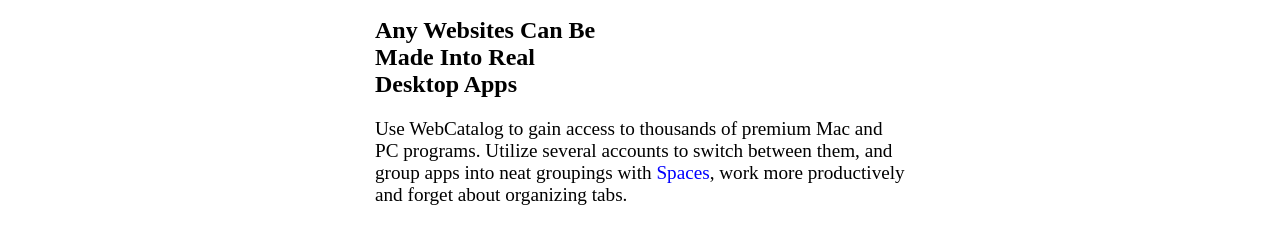
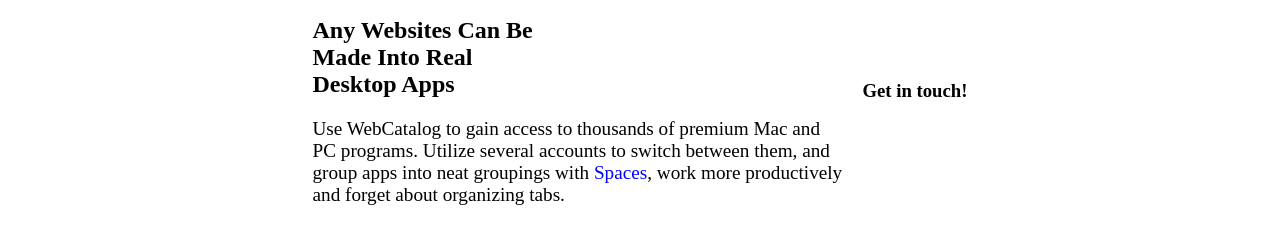
Before and after one commit to Githi54/new__webpages, a website: page index.html in a window 1280 px wide. Shown: the part 85-328 px from the top of the page. Drawn offline with Linux system fonts and the light colour scheme.

Commit message:
created homepage styles

```diff
--- a/index.html
+++ b/index.html
@@ -74,7 +74,11 @@
           </div>
         </div>
       </div>
-      <form action="submit" class="form" id="form"></form>
+      <form action="submit" class="form" id="form">
+        <h3 class="form__title">
+          Get in touch!
+        </h3>
+      </form>
     </section>
     <section></section>
     <section></section>
--- /dev/null
+++ b/styles/blocks/homepage.scss
@@ -0,0 +1,9 @@
+.homepage {
+  &__info {
+    display: flex;
+    justify-content: center;
+    align-items: center;
+
+    gap: 20px;
+  }
+}
--- a/styles/index.scss
+++ b/styles/index.scss
@@ -3,3 +3,4 @@
 @import './blocks/nav.scss';
 @import './blocks/header.scss';
 @import './blocks/page_description.scss';
+@import './blocks/homepage.scss';
```
Also changed, not shown: styles/index.css, 1 other file.
